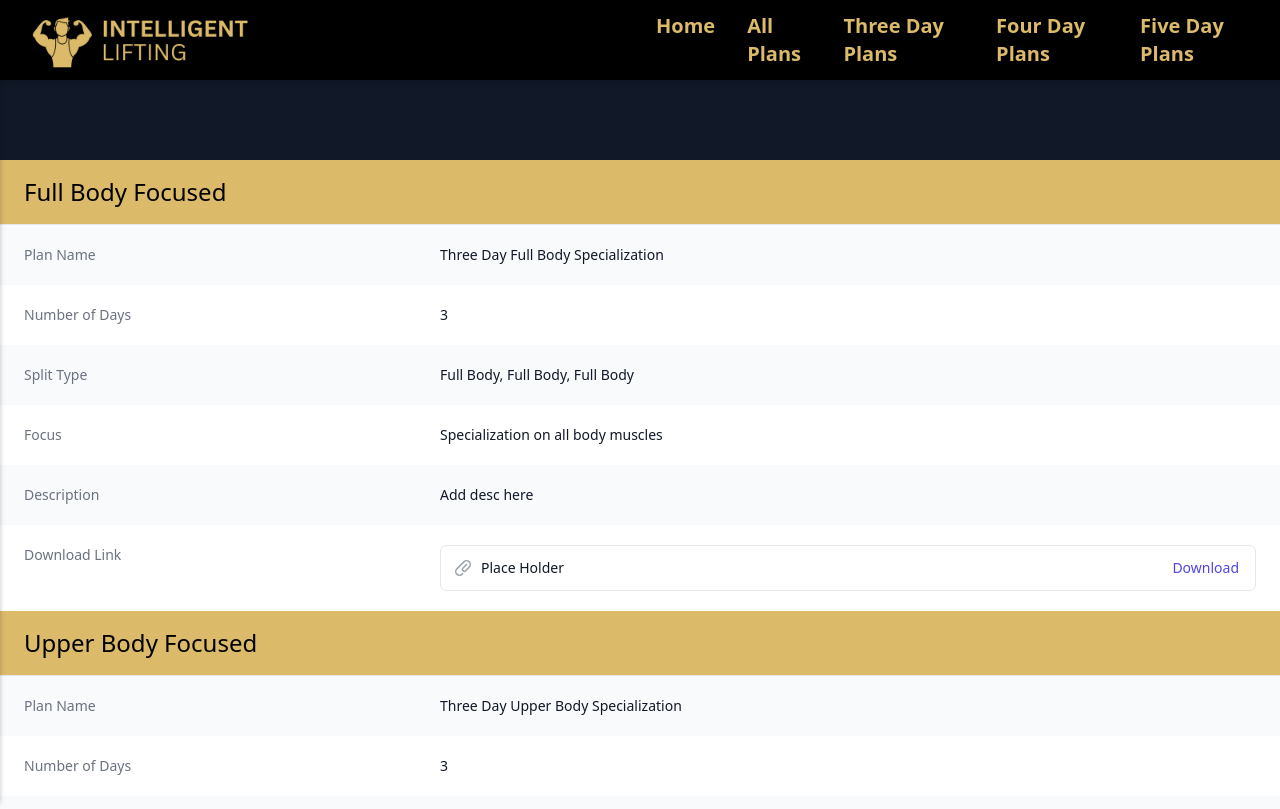
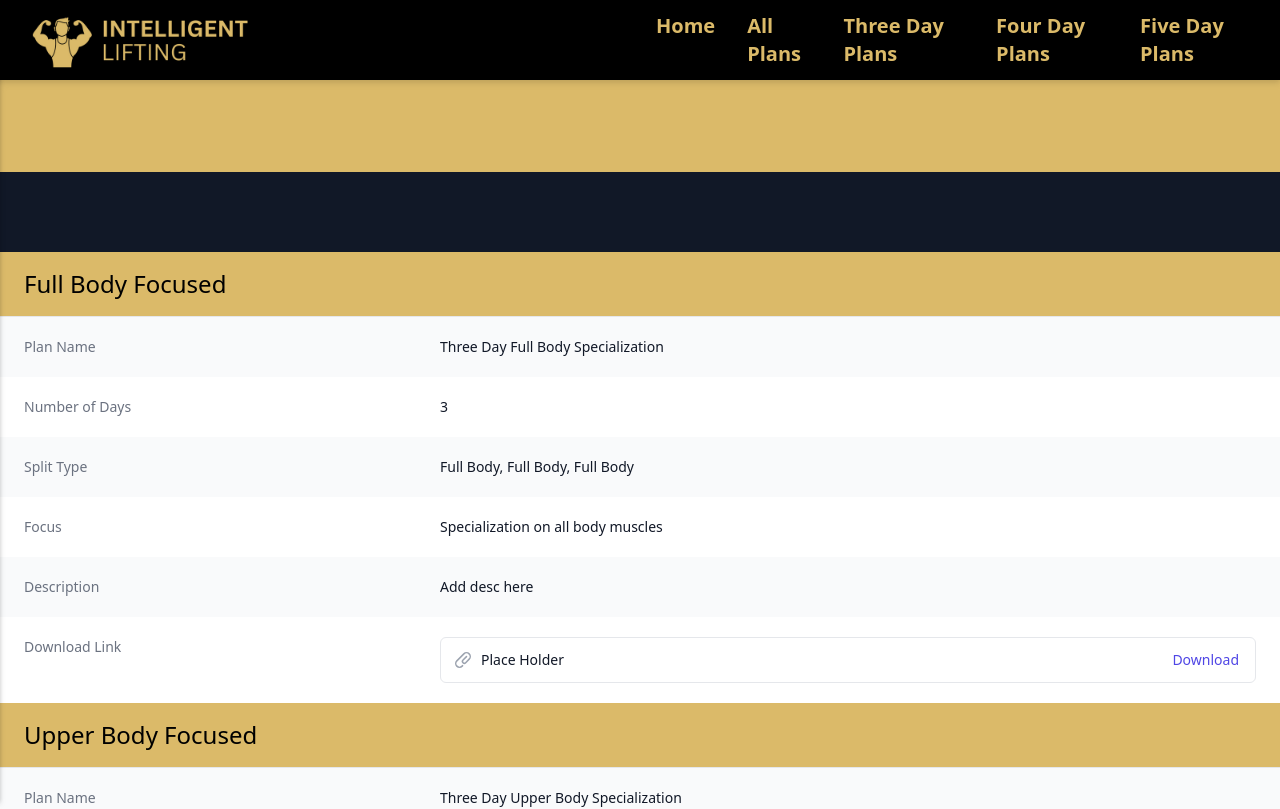
Before and after one commit to jburanpuri/IntelligentLifting, a Next.js app: page /plans in a window 1280 px wide. Shown: the top 809 px of the page. Built offline with nearby package versions, Linux system fonts and the light colour scheme.

Commit message:
Added all plans div to plans page

```diff
--- a/pages/plans.js
+++ b/pages/plans.js
@@ -12,6 +12,10 @@ import FiveUpper from '../components/PlansComponent/FiveDayPlans/upperfocused'
 export default function Plans() {
   return (
     <>
+            <div className="bg-primary py-4">
+        <h2 className="px-4 text-4xl sm:text-6xl md:text-6xl lg:text-6xl xl:text-6xl font-black leading-7 md:leading-10">
+        <span className="font-extrabold text-transparent bg-clip-text text-black">ALL PLANS</span>        </h2>
+        </div>
         <div className="bg-gray-900 py-4">
         <h2 className="px-4 text-3xl sm:text-5xl md:text-5xl lg:text-5xl xl:text-5xl font-black leading-7 md:leading-10">
         <span className="font-extrabold text-transparent bg-clip-text text-primary">THREE DAY ROUTINES</span>        </h2>
```
